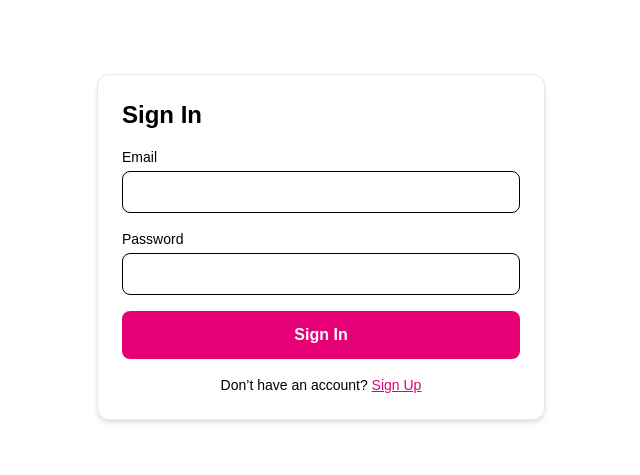
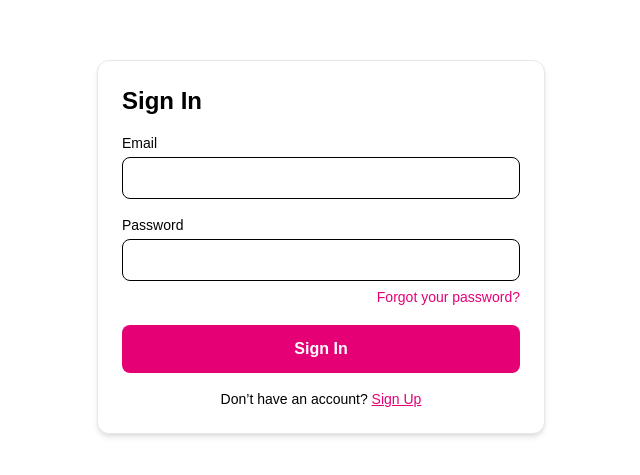
Before and after one commit to tashamcglashan/legitimate-dating-app-2, a Next.js app: page /auth/sign-in in a window 1280 px wide. Shown: the part 153-628 px from the top of the page, without its empty margins (319-959 px from the left). Built offline with nearby package versions, Linux system fonts and the light colour scheme.

Commit message:
added forgot password link

```diff
--- a/app/auth/sign-in/page.jsx
+++ b/app/auth/sign-in/page.jsx
@@ -58,7 +58,18 @@ export default function SignInPage() {
               onChange={(e) => setPassword(e.target.value)}
               className="w-full p-2 border rounded-lg text-black"
             />
+            <p className="text-right mt-1">
+  <a
+    href="/auth/reset-password"
+    className="text-pink-600 text-sm font-medium hover:underline"
+  >
+    Forgot your password?
+  </a>
+</p>
+
           </div>
+
+
 
           <button
             type="submit"
```
